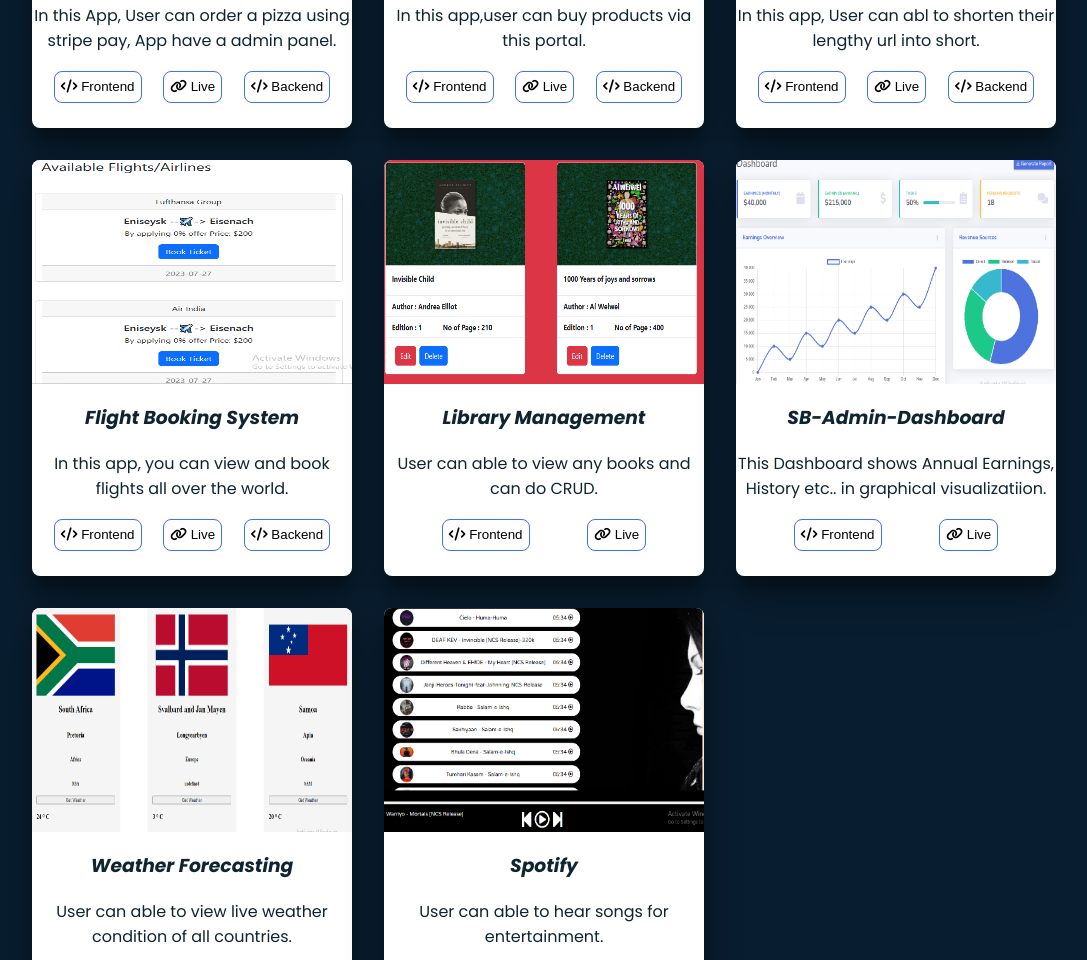
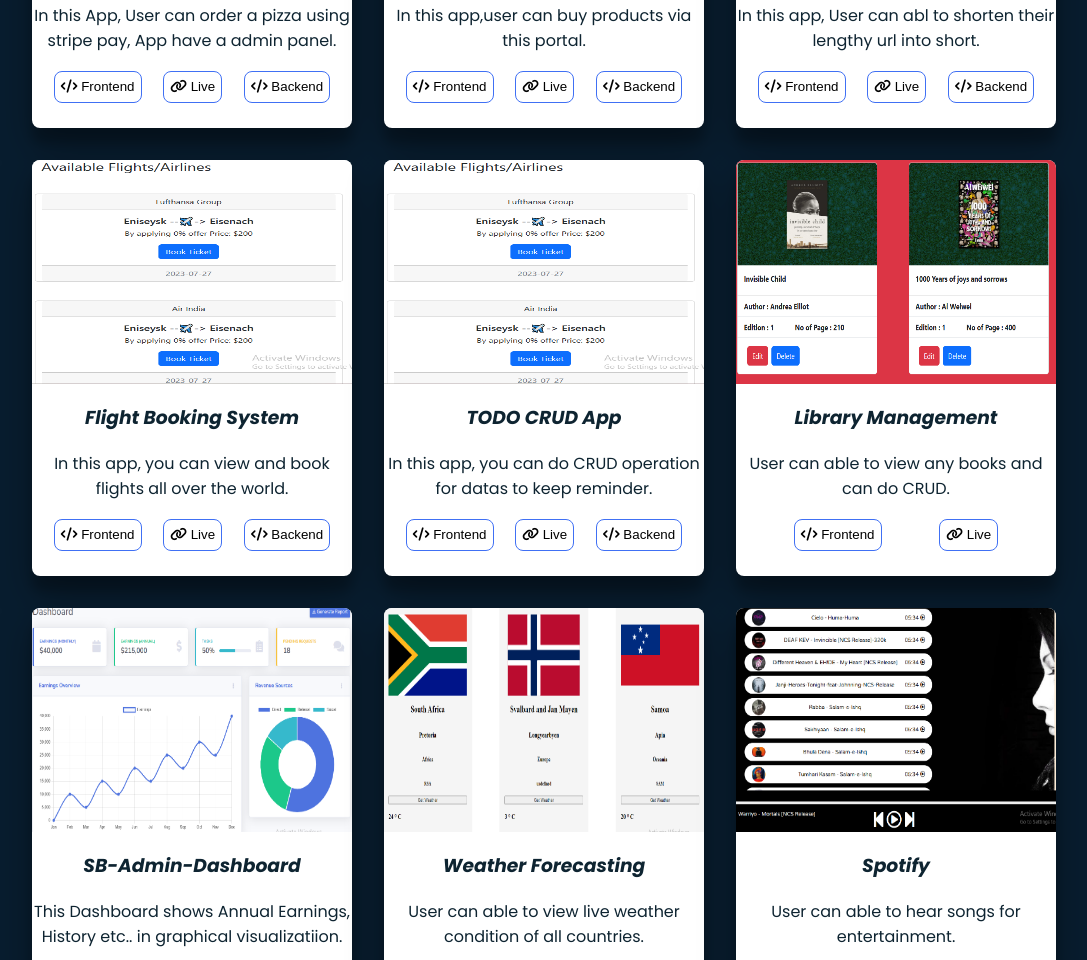
Before and after one commit to AdityaBK1/Aditya-Portfolio, a plain HTML site: page index.html in a window 1280 px wide. Shown: the part 3135-4095 px from the top of the page, without its empty margins (96-1183 px from the left). Drawn offline with nearby package versions, Linux system fonts and the light colour scheme.

Commit message:
Update index.html

```diff
--- a/index.html
+++ b/index.html
@@ -567,6 +567,50 @@
             </form>
           </div>
 
+<!-- TODO APP-->
+          <div class="work_img">
+            <img src="./images/flight.png" alt="project4" class="src" />
+            <div class="proHead">
+              <p class="color">
+                <strong
+                  ><em>
+                    <h3>TODO CRUD App</h3>
+                  </em></strong
+                >
+              </p>
+            </div>
+            <div>
+              In this app, you can do CRUD operation for datas to keep reminder.
+            </div>
+            <form class="project">
+              <a
+                rel="noopener"
+                href="https://github.com/AdityaBK1/Todo-List-FrontEnd"
+                target="_blank"
+                ><button type="button" class="Code">
+                  <i class="fa-solid fa-code"></i> Frontend
+                </button></a
+              >
+              <a
+                rel="noopener"
+                href="spectacular-cannoli-94aa9b.netlify.app"
+                target="_blank"
+                ><button type="button" class="Live">
+                  <i class="fas fa-link"></i> Live
+                </button></a
+              >
+              <a
+                rel="noopener"
+                href="https://github.com/AdityaBK1/Todo-List-BackEnd"
+                target="_blank"
+                ><button type="button" class="Code">
+                  <i class="fa-solid fa-code"></i> Backend
+                </button></a
+              >
+            </form>
+          </div>
+
+
           <!-- Library Management -->
           <div class="work_img">
             <img src="./images/library.png" alt="project4" class="src" />
```
